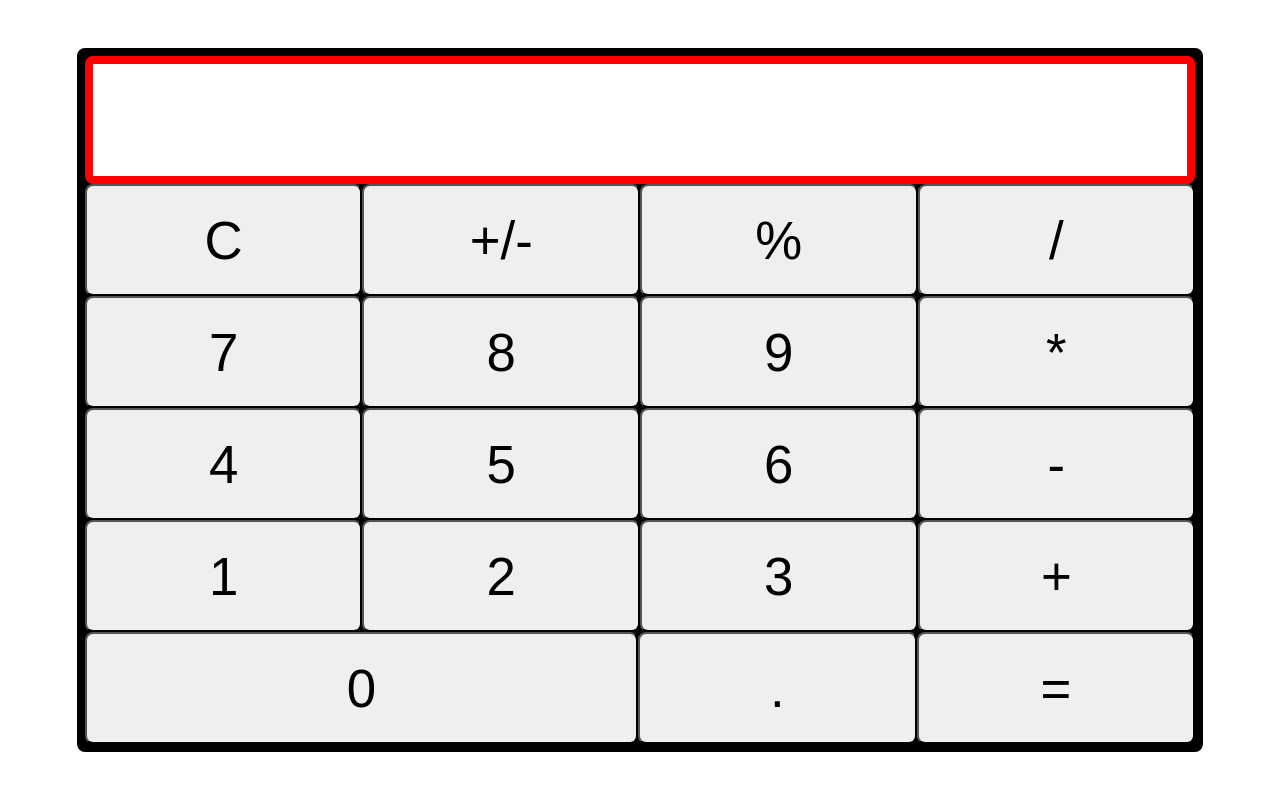
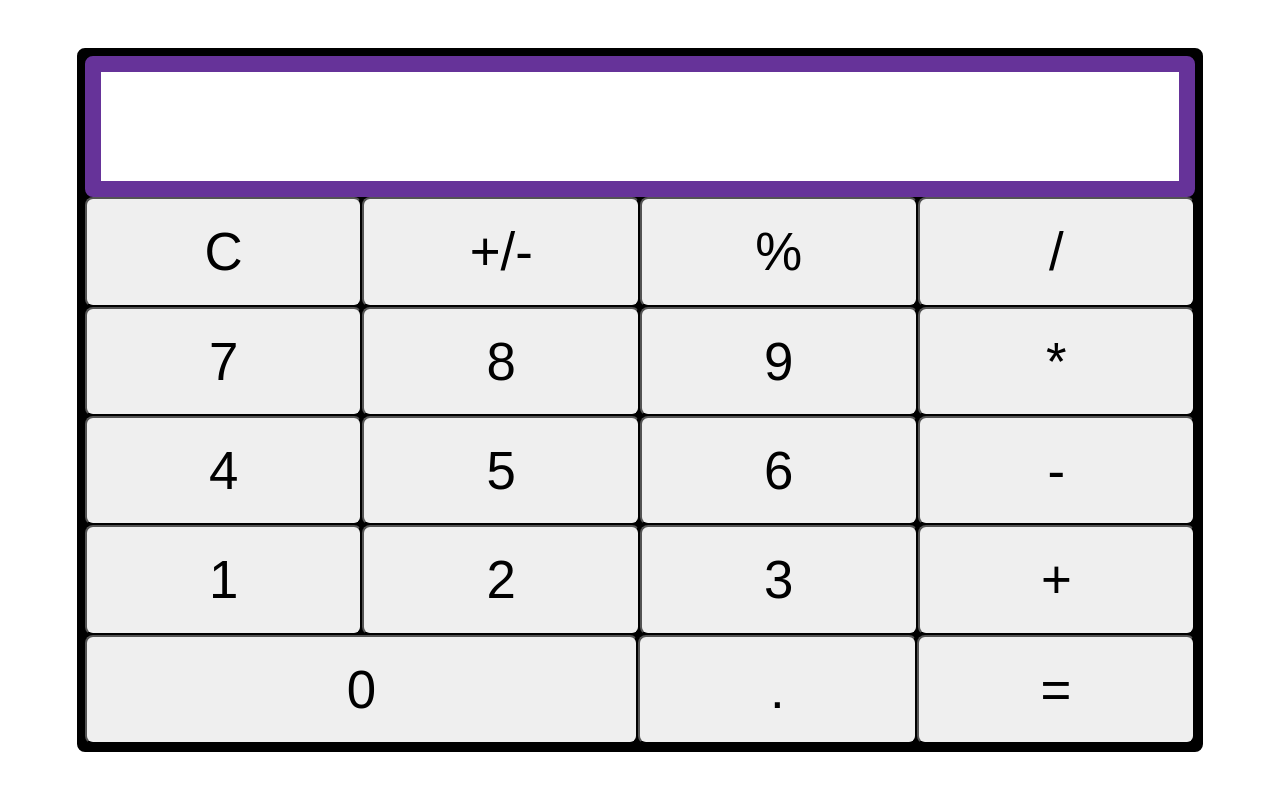
Before and after one commit to stuart-spackman/odin-calculator, a plain HTML site: page index.html in a window 1280 px wide. Drawn offline with Linux system fonts and the light colour scheme.

Commit message:
typo correctionsss

```diff
--- a/styles.css
+++ b/styles.css
@@ -25,7 +25,7 @@ html {
 }
 
 .display {
-    border: 1vh solid red;
+    border: 2vh solid rebeccapurple;
     border-radius: 1vh;
     flex: 1;
     background-color: white;
```
